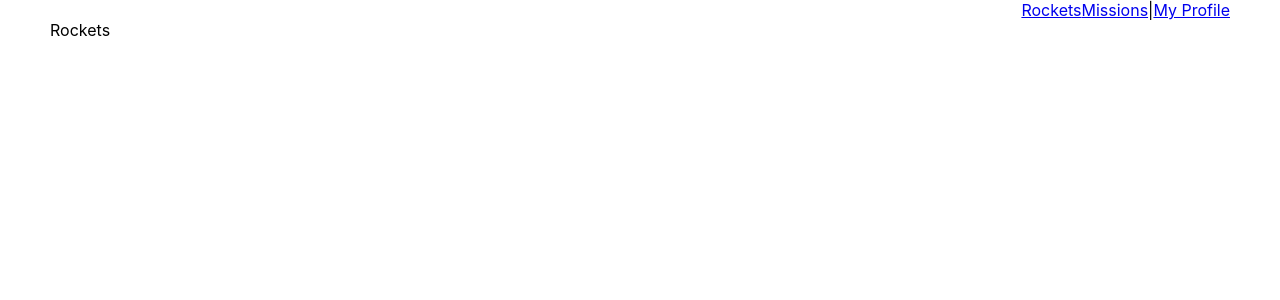
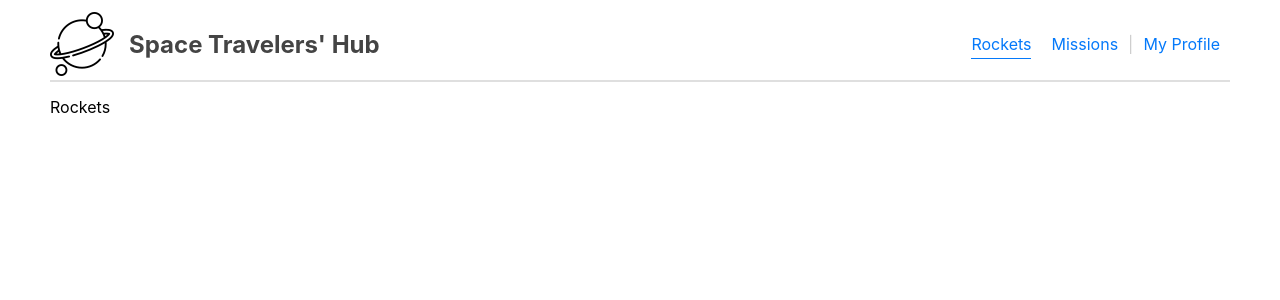
Before and after one commit to cwaku/spacex-booking, a React (Create React App) app: page / in a window 1280 px wide. Shown: the top 300 px of the page. Built offline with nearby package versions, Linux system fonts and the light colour scheme; the HTML template or start-up script is replaced by a standard one.

Commit message:
Add and style Navbar. Add sample pages and routing

```diff
--- a/public/index.html
+++ b/public/index.html
@@ -24,7 +24,7 @@
       work correctly both with client-side routing and a non-root public URL.
       Learn how to configure a non-root public URL by running `npm run build`.
     -->
-    <title>React App</title>
+    <title>SpaceX Booking Application - Blessed Jason & Ricky</title>
   </head>
   <body>
     <noscript>You need to enable JavaScript to run this app.</noscript>
--- a/src/components/Navbar.js
+++ b/src/components/Navbar.js
@@ -1,13 +1,16 @@
 import React from 'react';
 import { NavLink } from 'react-router-dom';
-
+import './css/Navbar.css';
+import logo from '../planet.png';
 export default function Navbar() {
   return (
     <nav className="main-nav">
         <div className="brand">
+          <img src={logo} alt="Logo" />
+          <h1>Space Travelers' Hub </h1>
         </div>
-        <div>
-            <NavLink to="/">Rockets</NavLink>
+        <div className='nav-links'>
+            <NavLink to="/" className={({ isActive }) => (isActive ? 'active' : null)}>Rockets</NavLink>
             <NavLink to="/missions">Missions</NavLink>
             |
             <NavLink to="/profile">My Profile</NavLink>
--- /dev/null
+++ b/src/components/css/Navbar.css
@@ -0,0 +1,40 @@
+.main-nav {
+  display: flex;
+  height: 60px;
+  align-items: center;
+  flex-flow:row wrap;
+  margin-bottom: 15px;
+  border-bottom: 2px solid rgba(192, 192, 192, 0.5);
+  padding: 10px 0;
+}
+
+.main-nav .brand {
+  display: flex;
+  flex-flow: row wrap;
+  align-items: center;
+  gap: 15px;
+}
+
+.main-nav .brand {
+  color: #444;
+}
+
+.main-nav .nav-links {
+  color: #ccc;
+}
+
+.main-nav .nav-links a {
+  color: #0479FA;
+  margin: 0 10px;
+  text-decoration: none;
+  padding-bottom: 4px;
+  transition: 0.6s;
+}
+
+.main-nav .nav-links a:hover {
+  border-bottom: 1px solid #0479FA;
+}
+
+.main-nav .nav-links a.active {
+  border-bottom: 1px solid #0479FA;
+}
```
Also changed, not shown: src/planet.png (added).
